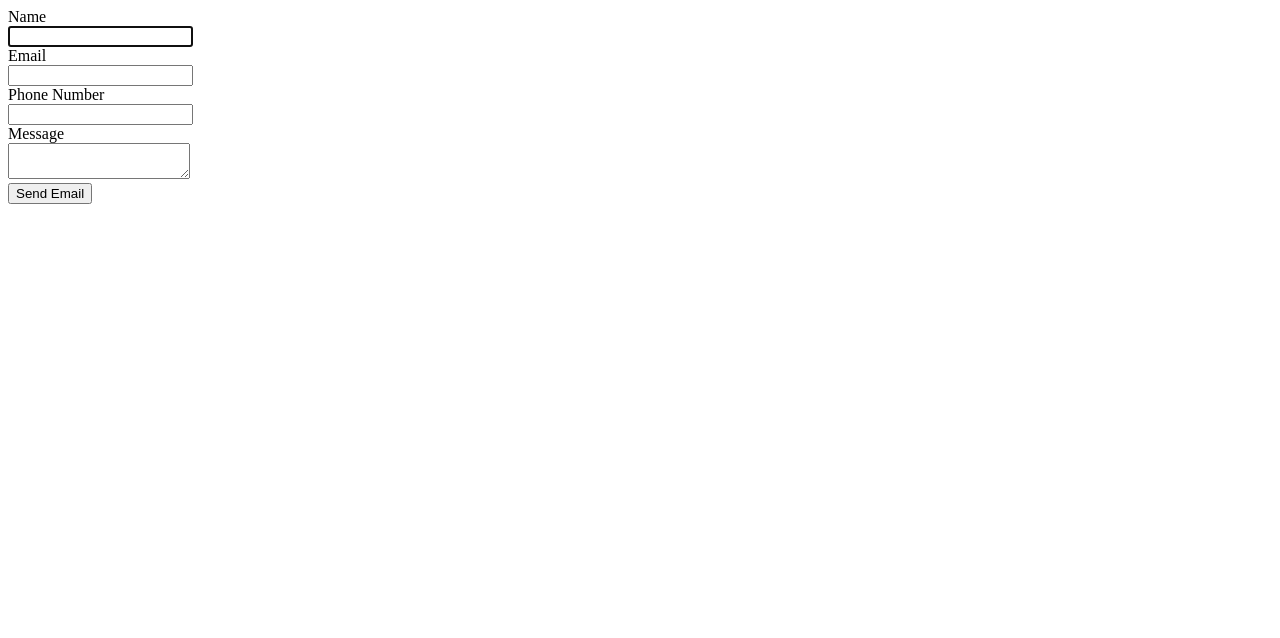
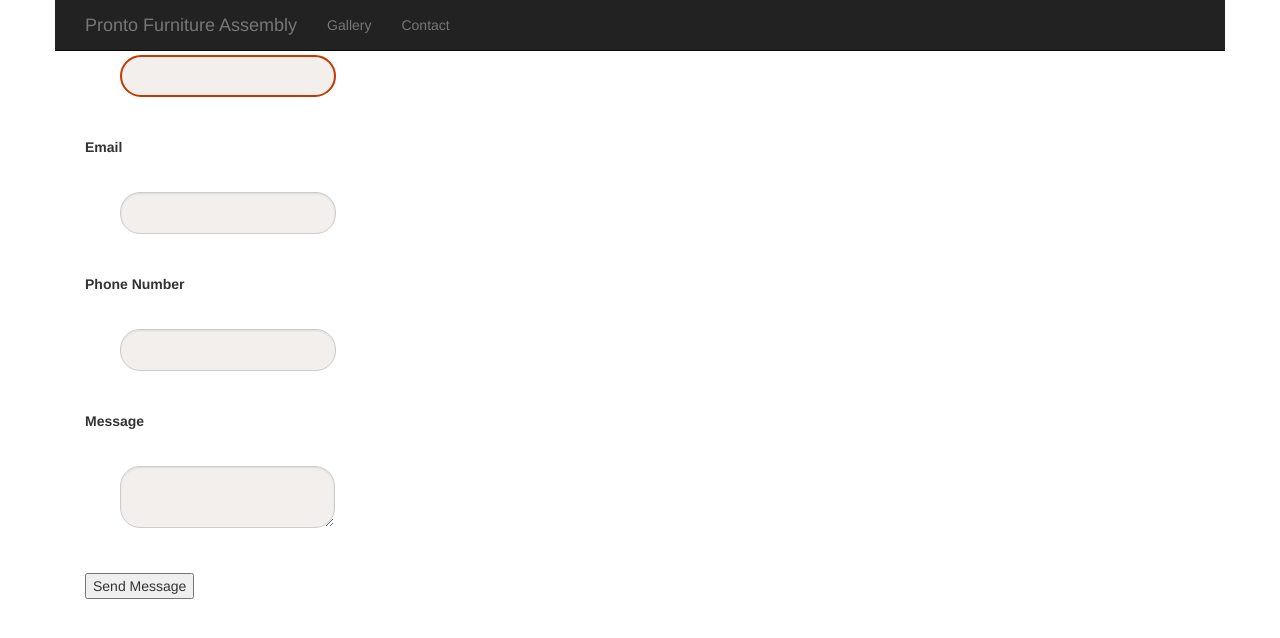
Before and after one commit to pfitch45/Pronto_site, a PHP site: page /contact.php in a window 1280 px wide. Shown: the top 638 px of the page. Run offline with PHP 8.4, Linux system fonts and the light colour scheme; some libraries are stand-ins or nearby versions.

Commit message:
worked on stuff

```diff
--- a/contact.php
+++ b/contact.php
@@ -1,8 +1,65 @@
 <!DOCTYPE html>
-<html>
-<head></head>
-<body>
-<div id="formContainer">
+<html lang="en"><head>
+    <meta charset="utf-8">
+    <meta http-equiv="X-UA-Compatible" content="IE=edge">
+    <meta name="viewport" content="width=device-width, initial-scale=1">
+    <meta name="description" content="">
+    <meta name="author" content="">
+    <link rel="icon" href="">
+
+    <title>Pronto: Contact</title>
+
+    <!-- Bootstrap core CSS -->
+    <link href="css/bootstrap.min.css" rel="stylesheet">
+
+    <!-- Custom styles for this template -->
+    <link href="css/rollyourown.css" rel="stylesheet">
+
+    <!-- Just for debugging purposes. Don't actually copy these 2 lines! -->
+    <!--[if lt IE 9]><script src="../../assets/js/ie8-responsive-file-warning.js"></script><![endif]-->
+    <script src="../../assets/js/ie-emulation-modes-warning.js"></script>
+
+    <!-- HTML5 shim and Respond.js IE8 support of HTML5 elements and media queries -->
+    <!--[if lt IE 9]>
+      <script src="https://oss.maxcdn.com/html5shiv/3.7.2/html5shiv.min.js"></script>
+      <script src="https://oss.maxcdn.com/respond/1.4.2/respond.min.js"></script>
+    <![endif]-->
+  </head>
+
+  <body>
+
+    <div class="navbar-wrapper">
+      <div class="container">
+
+        <div class="navbar navbar-inverse navbar-static-top" role="navigation">
+          <div class="container">
+            <div class="navbar-header">
+              <button type="button" class="navbar-toggle collapsed" data-toggle="collapse" data-target=".navbar-collapse">
+                <span class="sr-only">Toggle navigation</span>
+                <span class="icon-bar"></span>
+                <span class="icon-bar"></span>
+                <span class="icon-bar"></span>
+              </button>
+              <a class="navbar-brand" href="index.php">Pronto Furniture Assembly</a>
+            </div>
+            <div class="navbar-collapse collapse">
+              <ul class="nav navbar-nav">
+                <li><a href="gallery.php">Gallery</a></li>
+                <li><a href="contact.php">Contact</a></li>
+              </ul>
+            </div>
+          </div>
+        </div>
+
+      </div>
+    </div>
+
+    <div class="container">
+    </div><!-- /.container -->
+
+    <!--PHP form script component-->
+
+    <div class="formContainer">
                         <form id="contact-form" name="contactform" method="post" action="send_form_email.php">
                                 <!-- <form id="contact-form" action="/" method="post"> -->
                             <div>
@@ -30,13 +87,13 @@
                                     </label>
                             </div>
                             <div>
-                                    <button name="submit" type="submit" id="contact-submit">Send Email</button>
+                                    <button name="submit" type="submit" id="contact-submit">Send Message</button>
                             </div>
                         </form>
 
                             </div>
                             </div>
-                            <script>
+                      <script>
                         (function() {
 
                             // Create input element for testing
@@ -73,7 +130,17 @@
                             }
 
                         })();
-                        </script>
-                </div>
-</body>
-</html>
+                      </script>
+    </div>
+
+
+    <!-- Bootstrap core JavaScript
+    ================================================== -->
+    <!-- Placed at the end of the document so the pages load faster -->
+    <script src="https://ajax.googleapis.com/ajax/libs/jquery/1.11.1/jquery.min.js"></script>
+    <script src="../../dist/js/bootstrap.min.js"></script>
+    <!-- IE10 viewport hack for Surface/desktop Windows 8 bug -->
+    <script src="../../assets/js/ie10-viewport-bug-workaround.js"></script>
+
+
+</body></html>
--- a/css/rollyourown.css
+++ b/css/rollyourown.css
@@ -1,3 +1,7 @@
+/*GLOBAL STYLE*/
+
+
+/*----CSS for index.php----*/
 .jumbotron {
 	margin-top: 30px;
 	display: block;
@@ -12,6 +16,69 @@
 
 }
 
+/*----CSS for gallery.php---*/
 .featurette-divider {
 	margin-bottom: 40px;
 }
+
+/*----CSS for contact.php----*/
+
+/* Special class on .container surrounding .navbar, used for positioning it into place.
+
+(this part borrowed from carousel.css*/
+.navbar-wrapper {
+  position: absolute;
+  top: 0;
+  right: 0;
+  left: 0;
+  z-index: 20;
+}
+
+/* Flip around the padding for proper display in narrow viewports */
+.navbar-wrapper > .container {
+  padding-right: 0;
+  padding-left: 0;
+}
+.navbar-wrapper .navbar {
+  padding-right: 15px;
+  padding-left: 15px;
+}
+.navbar-wrapper .navbar .container {
+  width: auto;
+}
+
+.contact-text h3 {
+	color: #ffffff;
+	padding: 25px;
+	margin: 0 auto;
+	font-weight: normal;
+	font-family: Helvetica;
+}
+
+.formContainer {
+	position: center;
+	margin: 0 auto;
+    height: 625px;
+    max-width: 100%;
+    width: 1110px;
+	box-sizing:border-box;
+    -webkit-box-sizing:border-box;
+    -moz-box-sizing:border-box;
+}
+
+#contact-form input[type="text"],
+#contact-form input[type="email"],
+#contact-form input[type="tel"],
+#contact-form textarea {
+    width:75%;
+    box-shadow:inset 0 1px 2px #DDD, 0 1px 0 #FFF;
+    -webkit-box-shadow:inset 0 1px 2px #DDD, 0 1px 0 #FFF;
+    -moz-box-shadow:inset 0 1px 2px #DDD, 0 1px 0 #FFF;
+    border:1px solid #CCC;
+    background:rgba(230,223,219,0.5);
+    margin:35px;
+    padding:10px;
+    border-radius:20px;
+    outline-color: #c43800;
+    color: #000000;
+}
--- a/gallery.php
+++ b/gallery.php
@@ -45,7 +45,6 @@
             </div>
             <div class="navbar-collapse collapse">
               <ul class="nav navbar-nav">
-                <li class="active"><a href="index.php">Home</a></li>
                 <li><a href="gallery.php">Gallery</a></li>
                 <li><a href="contact.php">Contact</a></li>
               </ul>
--- a/index.php
+++ b/index.php
@@ -25,11 +25,10 @@
       <div class="container">
       <div class="header">
         <ul class="nav nav-pills pull-right">
-          <li class="active"><a href="index.php">Home</a></li>
           <li><a href="gallery.php">Gallery</a></li>
           <li><a href="contact.php">Contact</a></li>
         </ul>
-        <h3 class="text-muted">510-772-7152</h3>
+        <h3 class="text-muted">Pronto Furniture Assembly // 510-772-7152</h3>
       </div>
 
       <div class="jumbotron">
```
